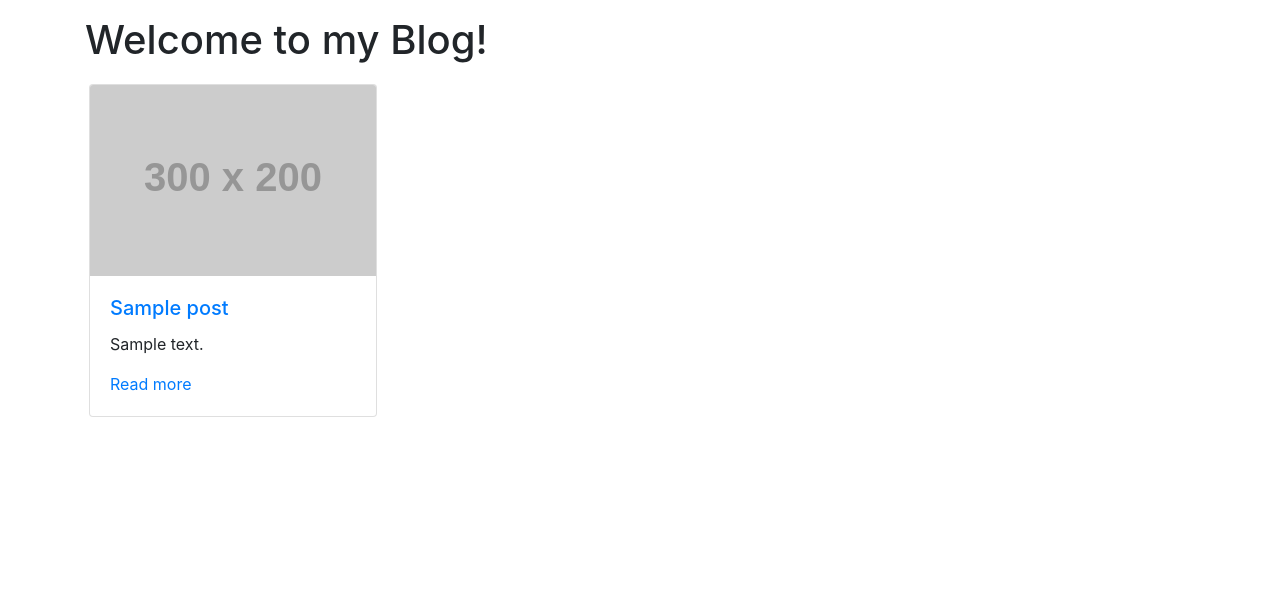
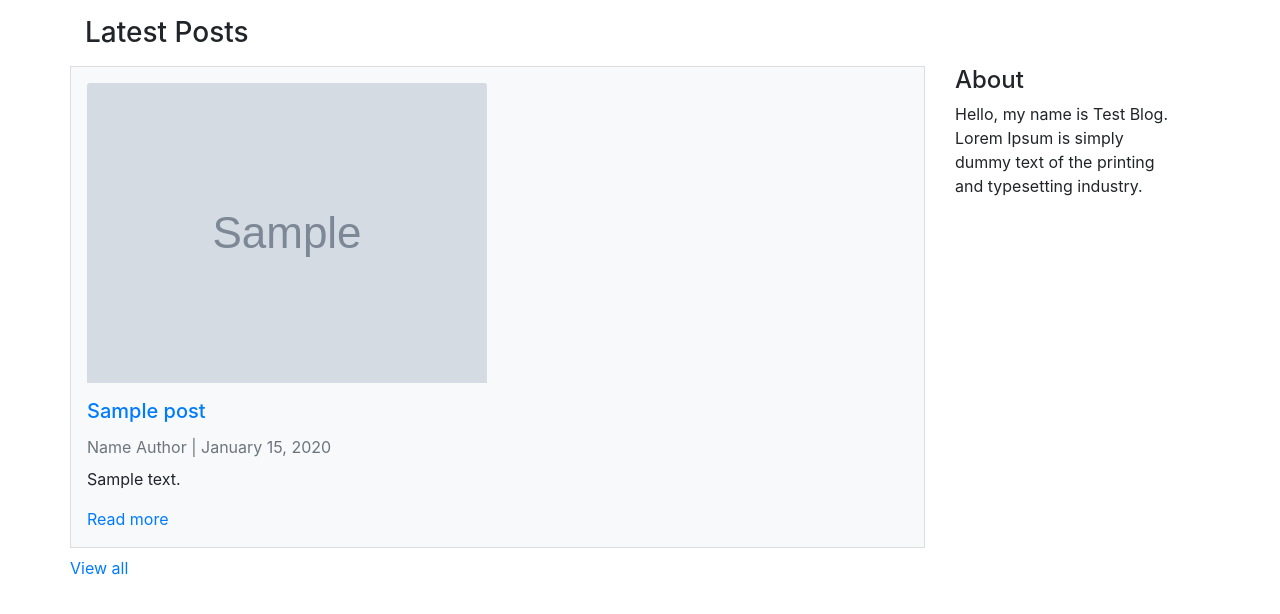
Before and after one commit to AS7go/php-blog, a PHP site: template templates/index.twig in a window 1280 px wide. Shown: the part 56-670 px from the top of the page. Run offline with PHP 8.4, Linux system fonts and the light colour scheme; the template is opened without the code that fills it: most values are stand-ins (such as "Sample title", 1, 10 or a date in 2020); grey boxes marked "Sample" are stand-in pictures; grey boxes labelled with a size stand in for pictures from a placeholder-image service; some libraries are stand-ins or nearby versions.

Commit message:
les7 Latest Posts

```diff
--- a/templates/index.twig
+++ b/templates/index.twig
@@ -2,31 +2,41 @@
 
 {% block body %}
 	<div class="container">
-    <h1 class="mb-3 mt-3">Welcome to my Blog!</h1>
-    {% set rowCount = 1 %}
+		<h3 class="mb-3 mt-3">Latest Posts</h3>
+		<div class="row">
+			<div class="col-md-9">
 				{% for post in posts %}
-        {% if rowCount == 1 %}
-            <div class="container row">
+					<div class="row mb-2 bg-light" style="border: 1px solid #ddd;">
+						<div class="p-3">
+							{% if post.image_path is not null %}
+								<img src="{{ post.image_path}}" class="card-img-top" alt="{{ post.title|escape }}">
 							{% endif %}
-            <div class="p-1">
-                <div class="card" style="width: 18rem;">
-                    <img src="https://dummyimage.com/300x200/347345/ffffff" class="card-img-top" alt="{{ post.title|escape }}">
-                    <div class="card-body">
-                        <a href="/{{ post.url_key}}"><h5 class="card-title">{{ post.title|escape }}</h5></a>
-                        <p class="card-text">{{ post.description|escape }}</p>
+							<div class="mt-3">
+								<a href="/{{ post.url_key}}">
+									<h5 class="card-title">{{ post.title|escape }}</h5>
+								</a>
+								<span class="text-muted">Name Author |
+									{{ post.published_date|date("F d, Y") }}</span>
+
+								<p class="mt-2">{{ post.description|escape }}</p>
 								{# <a href="/{{ post.url_key}}" class="btn btn-primary">Read more</a> #}
 								<a href="/{{ post.url_key}}" class="">Read more</a>
 							</div>
 						</div>
 					</div>
-        {% set rowCount = rowCount + 1 %}
-        {% if rowCount == 1 %}
+
+				{% endfor %}
+				<div class="row">
+					<a href="/blog">View all</a>
 				</div>
-        {% endif %}
-        {% if rowCount > 3 %}
-            {% set rowCount =1 %}
-        {% endif %}
-    {% endfor %}
 			</div>
-
+			<div class="col-md-3">
+				<div class="container">
+					<h4>About</h4>
+					<p>Hello, my name is Test Blog. Lorem Ipsum is simply dummy text of the printing and typesetting industry.
+					</p>
+				</div>
+			</div>
+		</div>
+	</div>
 {% endblock %}
```
Also changed, not shown: index.php (+9 -6 lines), src/LatestPosts.php (added, +28 -0 lines). Lines whose indentation alone changed are shown as unchanged.
